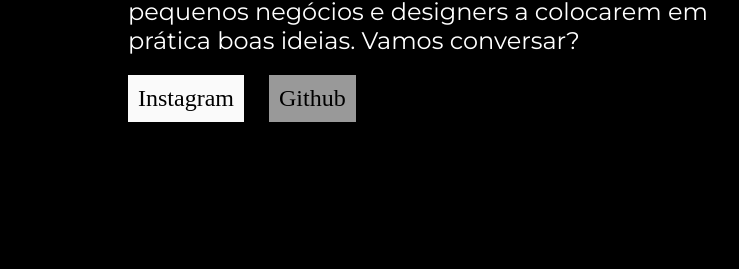
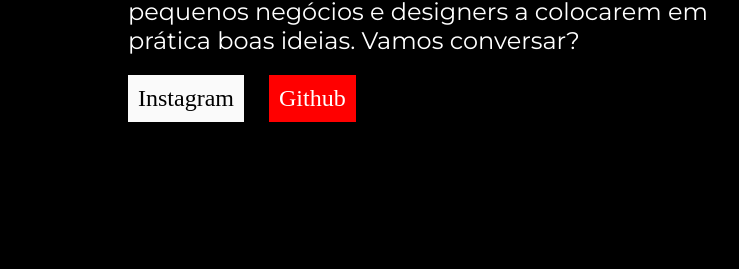
Before and after one commit to joaocustoddio/aula-alura-portfolio, a plain HTML site: page index.html in a window 1280 px wide. Shown: the part 375-644 px from the top of the page, 0-739 px from the left. Drawn offline with Linux system fonts and the light colour scheme.

Commit message:
trocou a cor do segundo botão

```diff
--- a/style.css
+++ b/style.css
@@ -55,5 +55,6 @@ a {
 }
 
 .botao_verde {
-    background-color: #999;
+    background-color: red;
+    color: white;
 }
```
